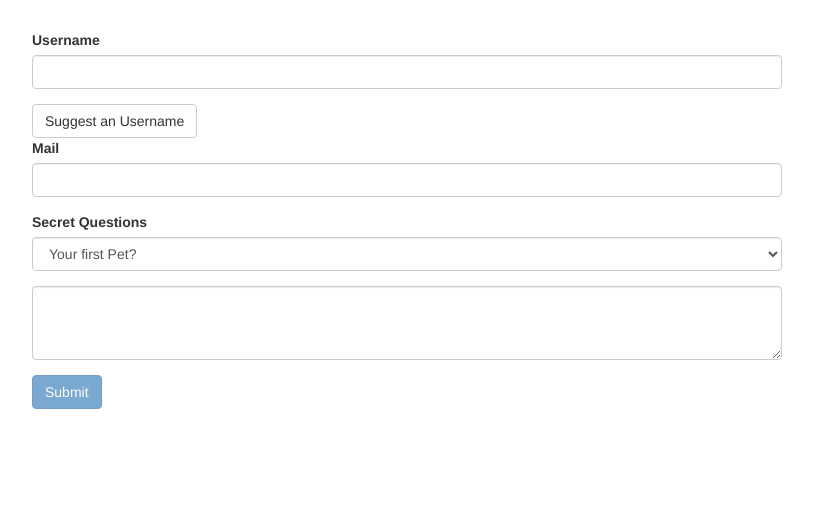
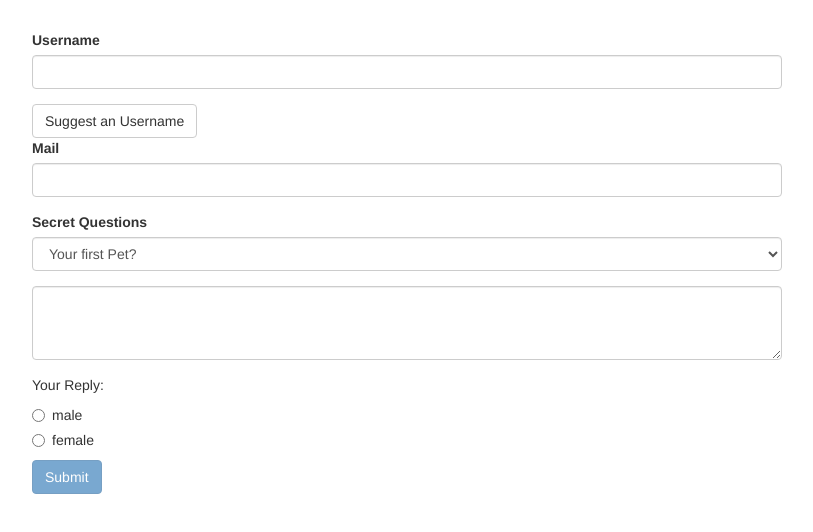
Before and after one commit to MasonT001/Angular-Forms, an Angular app: page / in a window 1280 px wide. Shown: the top 532 px of the page, without its empty margins (233-1046 px from the left). Built offline with nearby package versions, Linux system fonts and the light colour scheme.

Commit message:
handling radio buttons

```diff
--- a/src/app/app.component.html
+++ b/src/app/app.component.html
@@ -25,7 +25,13 @@
         <div class="form-group">
           <textarea name="questionAnswer" rows="3" [ngModel]="answer" class="form-control"></textarea>
         </div>
-        <p></p>
+        <p>Your Reply: {{ answer }}</p>
+        <div class="radio" *ngFor="let gender of genders">
+          <label >
+            <input type="radio" name="gender" ngModel [value]="gender" required>
+            {{ gender }}
+          </label>
+        </div>
         <button class="btn btn-primary" type="submit" [disabled]="!f.valid">Submit</button>
       </form>
     </div>
--- a/src/app/app.component.ts
+++ b/src/app/app.component.ts
@@ -10,6 +10,7 @@
 @ViewChild('f') signupForm: NgForm
 defaultQuestion = 'pet';
 answer = '';
+genders =['male', 'female']
 
   suggestUserName() {
     const suggestedName = 'Superuser';
```
